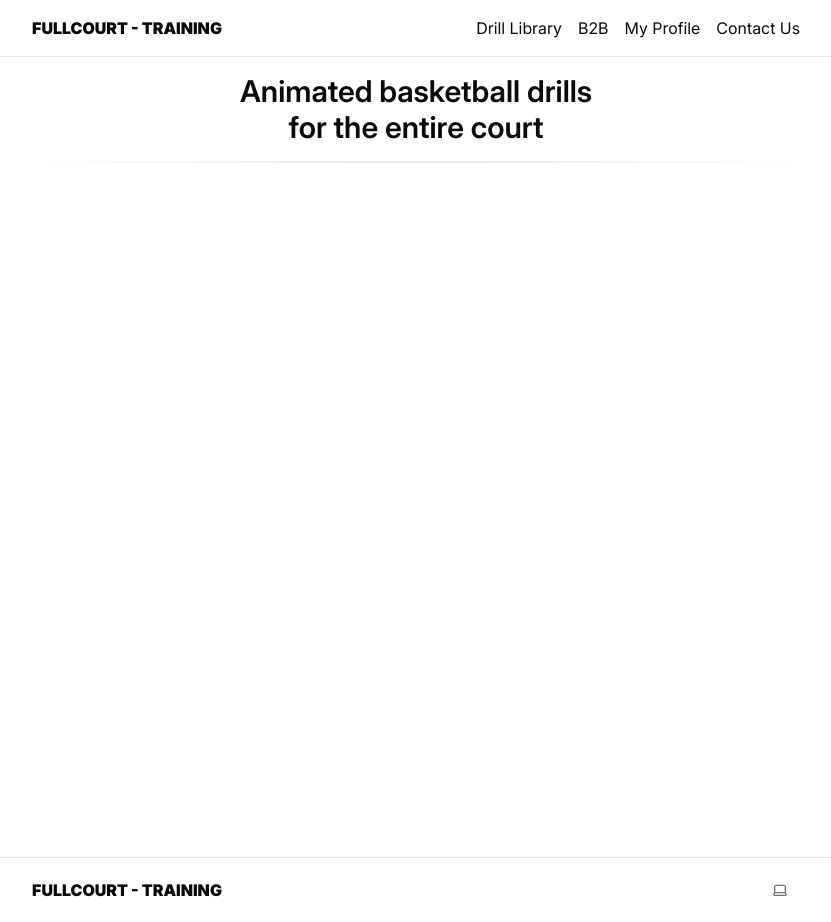
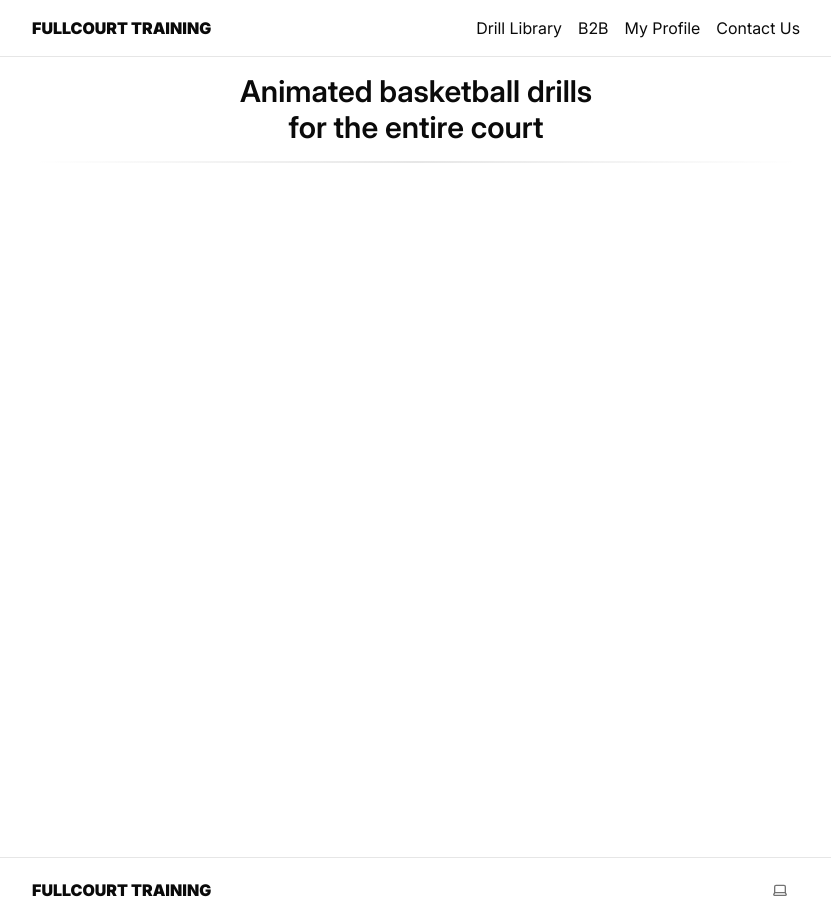
Before and after one commit to Friggies/fullcourt-web, a Next.js app: page / in a window 1280 px wide. Shown: the whole page, without its empty margins (224-1055 px from the left). Built offline with nearby package versions, Linux system fonts and the light colour scheme.

Commit message:
fix: standardize title formatting by removing hyphen in 'FULLCOURT TRAINING'

```diff
--- a/app/layout.tsx
+++ b/app/layout.tsx
@@ -46,7 +46,7 @@ export default function RootLayout({
                     <footer className="p-4 border-t border-t-foreground/10">
                         <div className="max-w-3xl mx-auto flex flex-col sm:flex-row justify-between items-start sm:items-center gap-4">
                             <Link href="/" className="font-black uppercase">
-                                Fullcourt - Training
+                                Fullcourt Training
                             </Link>
                             <ThemeSwitcher />
                         </div>
--- a/app/page.tsx
+++ b/app/page.tsx
@@ -2,7 +2,7 @@ import { Hero } from "@/components/hero";
 import { Metadata } from "next";
 
 export const metadata: Metadata = {
-    title: "FULLCOURT - TRAINING",
+    title: "FULLCOURT TRAINING",
     description: "",
 };
 
--- a/components/navigation.tsx
+++ b/components/navigation.tsx
@@ -36,7 +36,7 @@ export default function Navigation() {
             <nav className="p-4 mx-auto border-b border-b-foreground/10 bg-background sticky top-0 z-40">
                 <div className="max-w-3xl w-full flex justify-between items-center mx-auto">
                     <Link href="/" className="font-black uppercase">
-                        Fullcourt - Training
+                        Fullcourt Training
                     </Link>
                     <div className="hidden sm:flex gap-4 font-normal">
                         {links.map((link) => (
@@ -68,7 +68,7 @@ export default function Navigation() {
                             href={"/"}
                             onClick={() => setIsOpen(false)}
                             className="text-lg font-black uppercase">
-                            Fullcourt - Training
+                            Fullcourt Training
                         </Link>
                         {links.map((link) => (
                             <Link key={link.href} href={link.href} onClick={() => setIsOpen(false)}>
```
Also changed, not shown: public/favicon/site.webmanifest.
